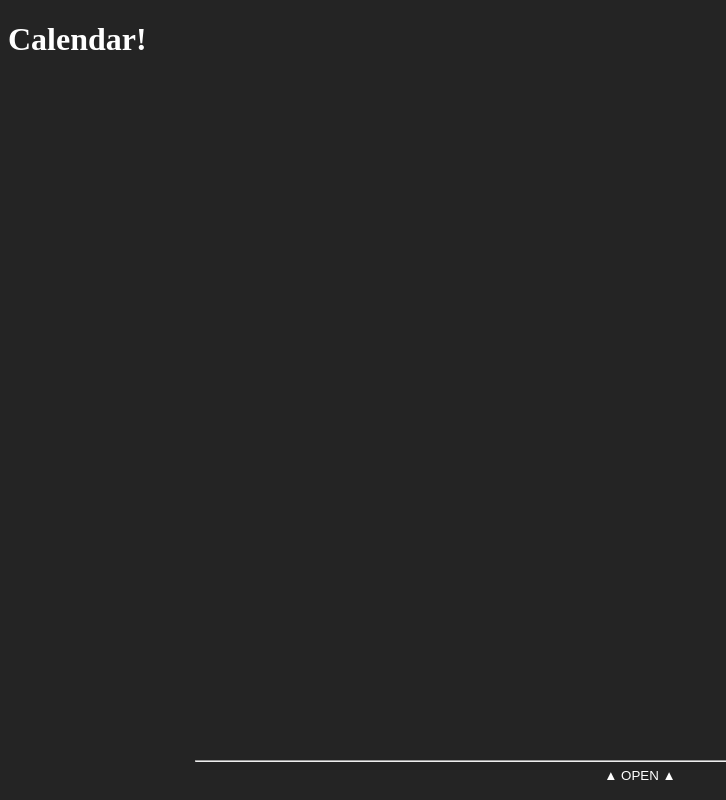
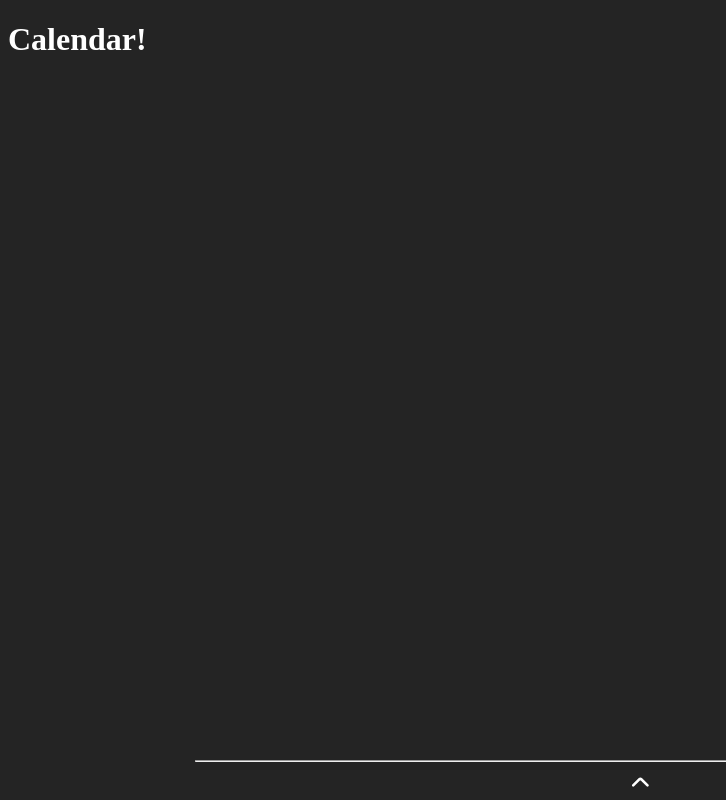
Before and after one commit to VonRiddarn/calibrotor, a React (Vite) app: page /calendar in a window 1280 px wide. Shown: the whole page, without its empty margins (0-726 px from the left). Built offline with nearby package versions, Linux system fonts and the light colour scheme.

Commit message:
feat: add inline SVG icon AND utilize nesting for css elements

```diff
--- a/src/components/layouts/RootLayout/BottomNavBar/BottomNavBar.scss
+++ b/src/components/layouts/RootLayout/BottomNavBar/BottomNavBar.scss
@@ -1,4 +1,5 @@
 $indicator-size: 48px;
+$animation-time: 0.4s;
 
 .BottomNavBar {
 	position: fixed;
@@ -9,12 +10,9 @@ $indicator-size: 48px;
 	display: grid;
 	grid-template-rows: $indicator-size 0fr;
 
-	transition: grid-template-rows 0.3s ease, background-color 0.6s ease;
+	transition: grid-template-rows $animation-time ease, background-color calc($animation-time * 1.5) ease;
 
-	&.active {
-		grid-template-rows: $indicator-size 1fr;
-		background-color: #5b5b5b;
-	}
+	font-size: x-large;
 
 	button {
 		border: unset;
@@ -22,17 +20,44 @@ $indicator-size: 48px;
 		display: flex;
 		flex-direction: column;
 		align-items: center;
+
+		hr {
+			width: 70%;
+			color: #ffffff;
+		}
+
+		svg {
+			transition: transform $animation-time;
+			transform: scaleY(-1);
+		}
 	}
 
-	hr {
-		width: 70%;
-		color: #ffffff;
-	}
-
-	& > nav {
+	nav {
 		overflow: hidden;
 		* {
 			margin: 3rem 0;
 		}
+
+		ul {
+			list-style-type: none;
+			a {
+				text-decoration: none;
+
+				&.active {
+					color: #82e4ff;
+					text-decoration: underline;
+					font-weight: bold;
+				}
+			}
+		}
+	}
+
+	&.active {
+		grid-template-rows: $indicator-size 1fr;
+		background-color: #5b5b5b;
+
+		button svg {
+			transform: scaleY(1);
+		}
 	}
 }
--- a/src/components/layouts/RootLayout/BottomNavBar/BottomNavBar.tsx
+++ b/src/components/layouts/RootLayout/BottomNavBar/BottomNavBar.tsx
@@ -35,7 +35,12 @@ const BottomNavBar = () => {
 		<div className={isOpen ? "BottomNavBar active" : "BottomNavBar"}>
 			<button onClick={() => setIsOpen(!isOpen)}>
 				<hr />
-				{isOpen ? "▼ CLOSE ▼" : "▲ OPEN ▲"}
+				<svg viewBox="0 0 24 24" fill="none" xmlns="http://www.w3.org/2000/svg">
+					<path
+						d="M5.70711 9.71069C5.31658 10.1012 5.31658 10.7344 5.70711 11.1249L10.5993 16.0123C11.3805 16.7927 12.6463 16.7924 13.4271 16.0117L18.3174 11.1213C18.708 10.7308 18.708 10.0976 18.3174 9.70708C17.9269 9.31655 17.2937 9.31655 16.9032 9.70708L12.7176 13.8927C12.3271 14.2833 11.6939 14.2832 11.3034 13.8927L7.12132 9.71069C6.7308 9.32016 6.09763 9.32016 5.70711 9.71069Z"
+						fill="currentcolor"
+					></path>
+				</svg>
 			</button>
 			<nav>
 				<ul>
```
